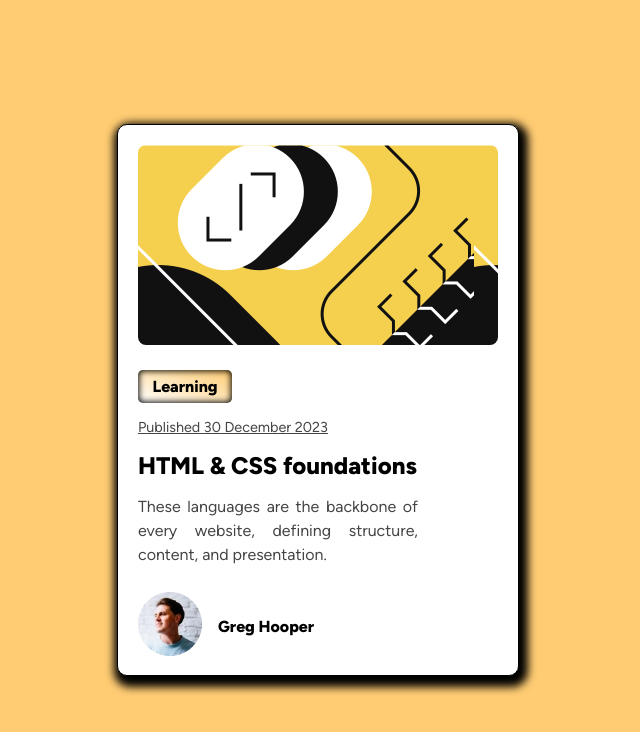
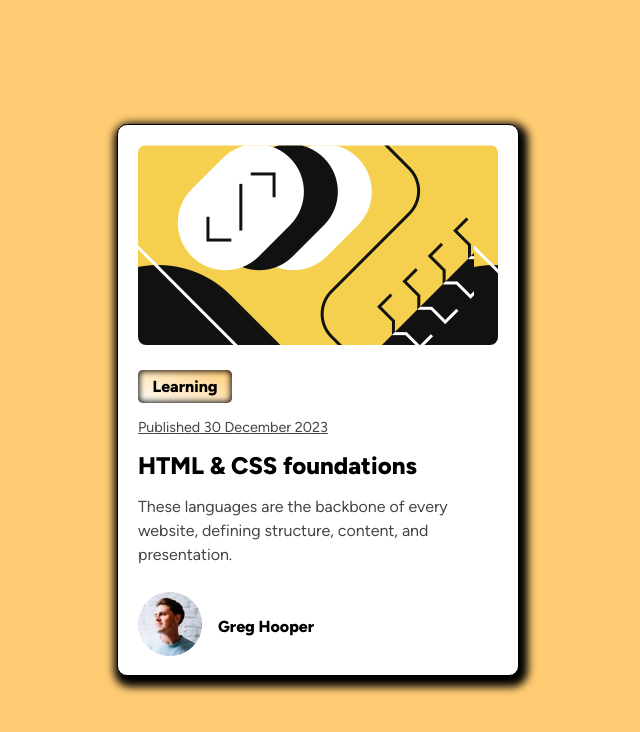
Before and after one commit to joaovictorgregorio/projeto_blog_preview, a plain HTML site: page blog-preview-card-main/index.html in a window 1280 px wide. Shown: the whole page, without its empty margins (322-962 px from the left). Drawn offline with Linux system fonts and the light colour scheme.

Commit message:
Ajuste no text principal

```diff
--- a/blog-preview-card-main/estilo/style.css
+++ b/blog-preview-card-main/estilo/style.css
@@ -87,12 +87,11 @@ main > section > article > h1 {
 }
 
 main > section > article > p#text {
-    width: 280px;
+    width: 350px;
     font-family: var(--fonte-variable);
     color: #444444;
     margin: 15px 0px 0px -5px;
     line-height: 1.5em;
-    text-align: justify;
 }
 
 main > section > article > p#greg {
```
